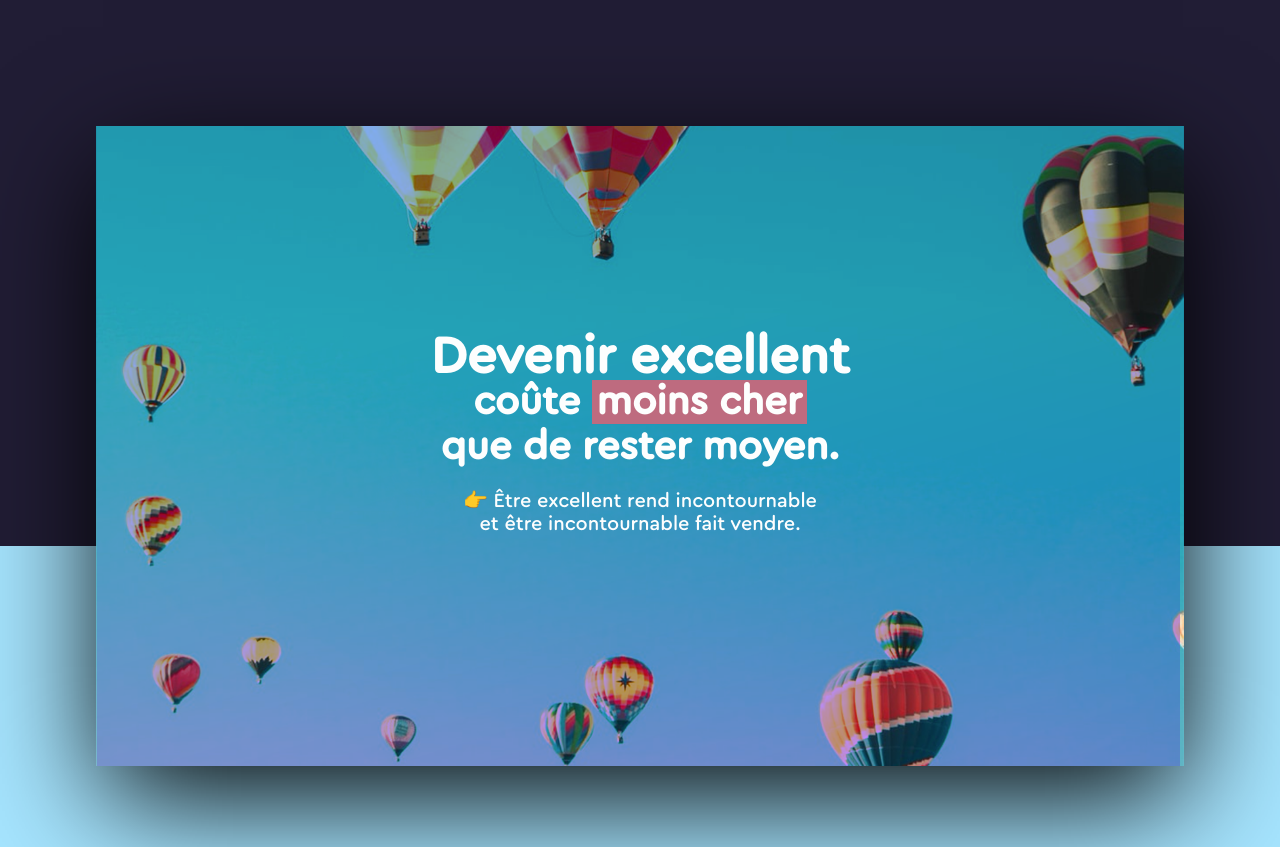
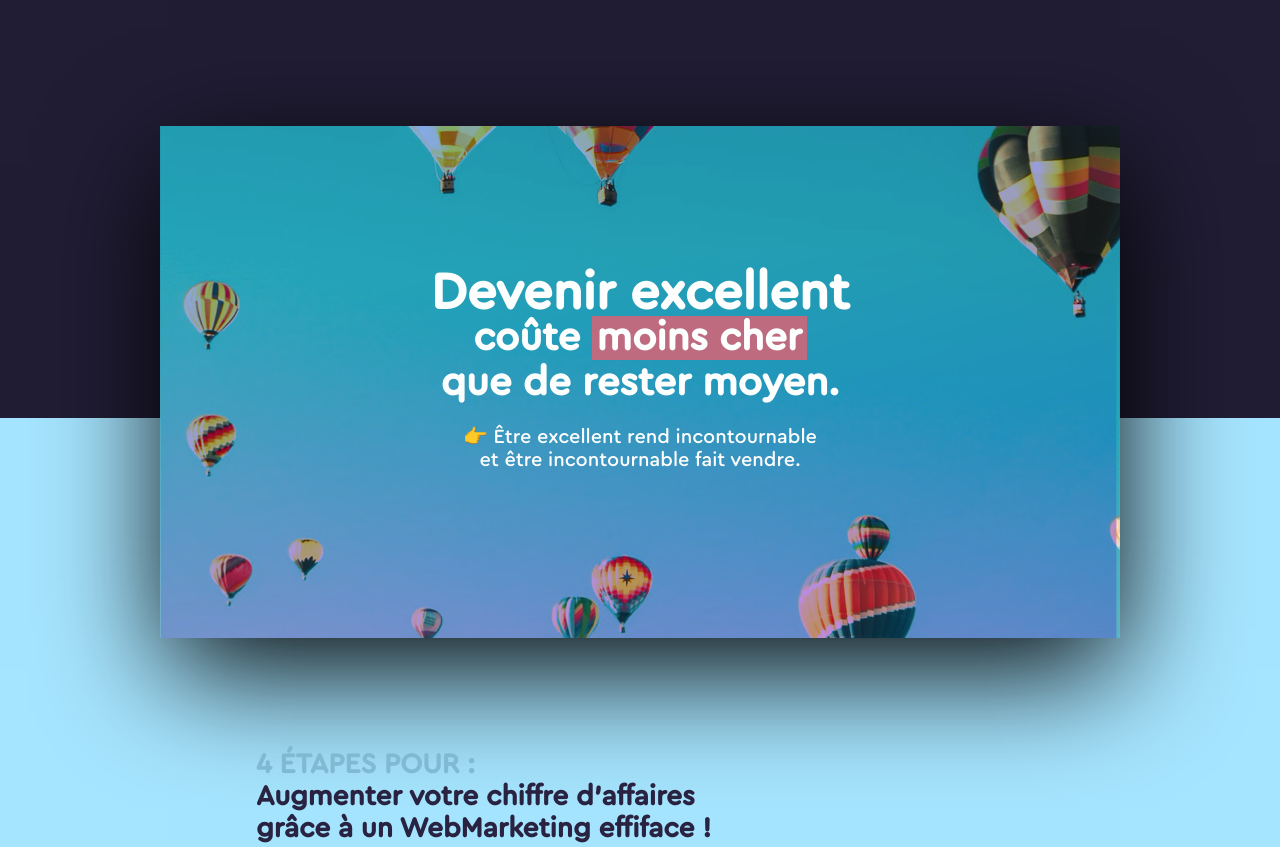
Before and after one commit to lucrampro/Agence-ne-pas-deranger, a plain HTML site: page index.html in a window 1280 px wide. Shown: the part 1400-2247 px from the top of the page. Drawn offline with nearby package versions, Linux system fonts and the light colour scheme.

Commit message:
modif css

```diff
--- a/css/style.css
+++ b/css/style.css
@@ -149,8 +149,8 @@ button{
     background-image: url('../assets/img/devenir--exelent.png');
     background-size: cover;
     background-position: center bottom;
-    height: 50vw;
-    width: 85vw;
+    height: 40vw;
+    width: 75vw;
     text-align: center;
     background-position: 13% 72%;
     transform: translateY(90px);
```
